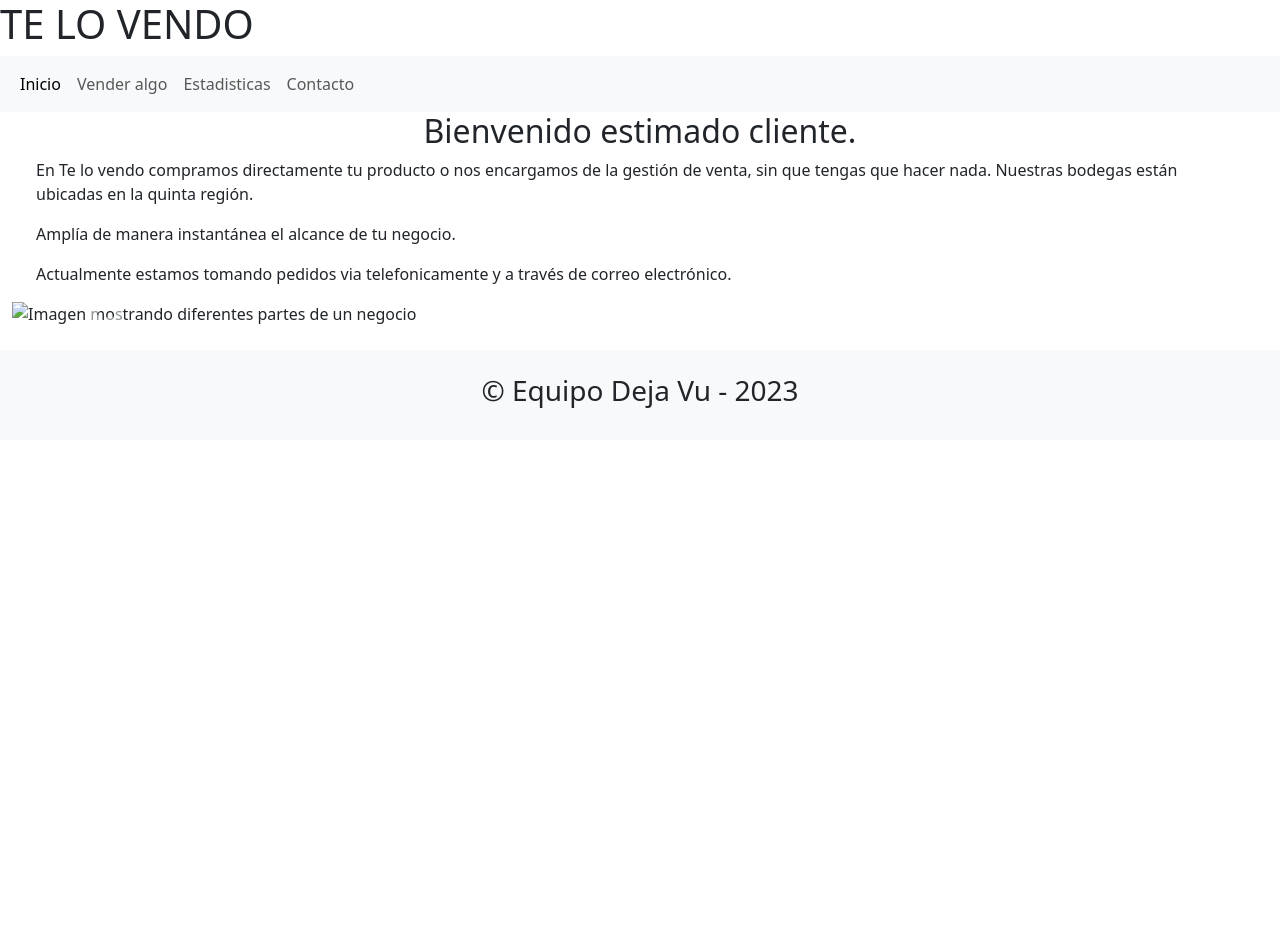
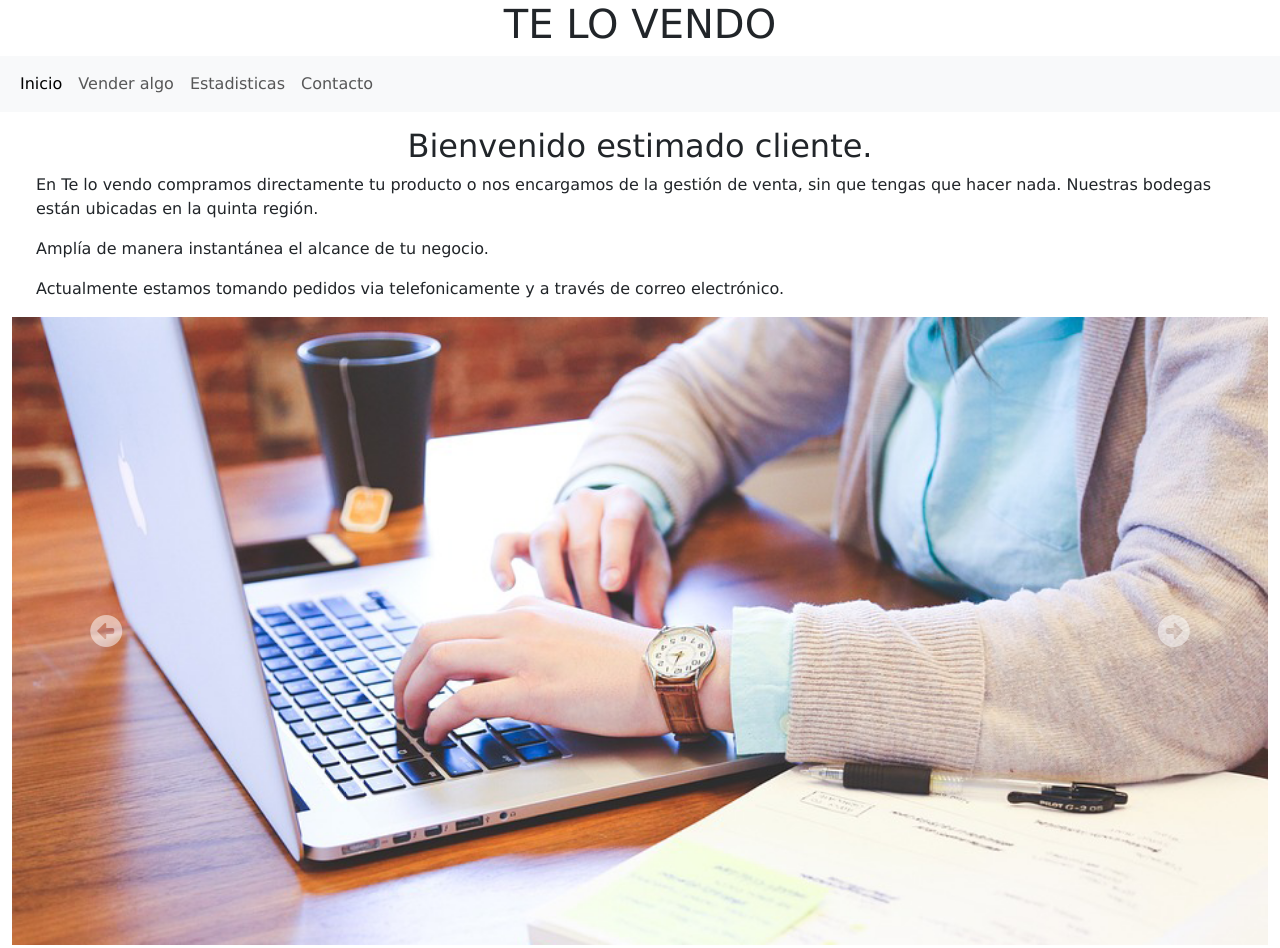
Before and after one commit to owaruuu/Ejercicio-grupal-7, a plain HTML site: page index.html in a window 1280 px wide. Shown: the top 948 px of the page. Before the commit the page ends 800 px from the top, so only its background shows below. Drawn offline with nearby package versions, Linux system fonts and the light colour scheme; the site is published under a folder, as on GitHub Pages, so addresses that start at the root find nothing.

Commit message:
fix local path

```diff
--- a/assets/js/estadisticas.js
+++ b/assets/js/estadisticas.js
@@ -3,7 +3,7 @@ $(document).ready(function () {
         responsive: true,
         language: {
             url: '//cdn.datatables.net/plug-ins/1.13.4/i18n/es-CL.json',
-        }, ajax: 'assets/data/data.json',
+        }, ajax: './assets/data/data.json',
         columns: [
             { data: 'id' },
             { data: 'first_name' },
--- a/index.html
+++ b/index.html
@@ -8,7 +8,7 @@
   <title>Te lo vendo</title>
   <link href="https://cdn.jsdelivr.net/npm/bootstrap@5.3.0-alpha3/dist/css/bootstrap.min.css" rel="stylesheet"
     integrity="sha384-KK94CHFLLe+nY2dmCWGMq91rCGa5gtU4mk92HdvYe+M/SXH301p5ILy+dN9+nJOZ" crossorigin="anonymous">
-  <link rel="stylesheet" href="/assets/css/style.css">
+  <link rel="stylesheet" href="./assets/css/style.css">
   <script src="https://kit.fontawesome.com/6721ab6409.js" crossorigin="anonymous"></script>
 </head>
 
@@ -25,16 +25,16 @@
       <div class="collapse navbar-collapse" id="navbarNav">
         <ul class="navbar-nav">
           <li class="nav-item">
-            <a class="nav-link active" aria-current="page" href="/index.html">Inicio</a>
+            <a class="nav-link active" aria-current="page" href="./index.html">Inicio</a>
           </li>
           <li class="nav-item">
-            <a class="nav-link" href="/venderAlgo.html">Vender algo</a>
+            <a class="nav-link" href="./venderAlgo.html">Vender algo</a>
           </li>
           <li class="nav-item">
-            <a class="nav-link" href="/estadísticas.html">Estadisticas</a>
+            <a class="nav-link" href="./estadísticas.html">Estadisticas</a>
           </li>
           <li class="nav-item">
-            <a class="nav-link" href="/contacto.html">Contacto</a>
+            <a class="nav-link" href="./contacto.html">Contacto</a>
           </li>
         </ul>
       </div>
@@ -56,12 +56,12 @@
 
         <div class="carousel-inner">
           <div class="carousel-item active">
-            <img src="/assets/img/student-849825_960_720_slim.png"
+            <img src="./assets/img/student-849825_960_720_slim.png"
             alt="Imagen mostrando diferentes partes de un negocio" class="d-block w-100 img-fluid">
           </div>
 
           <div class="carousel-item">
-            <img src="/assets/img/royalties.png" alt="Imagen mostrando dinero y un contrato" class="d-block w-100">
+            <img src="./assets/img/royalties.png" alt="Imagen mostrando dinero y un contrato" class="d-block w-100">
           </div>
         </div>
         <button class="carousel-control-prev" type="button" data-bs-target="#carouselExampleControls" data-bs-slide="prev">
@@ -84,7 +84,7 @@
     integrity="sha384-Y4oOpwW3duJdCWv5ly8SCFYWqFDsfob/3GkgExXKV4idmbt98QcxXYs9UoXAB7BZ"
     crossorigin="anonymous">
   </script>
-  <script src="/assets/js/funciones.js"></script>
+  <script src="./assets/js/funciones.js"></script>
 
 </body>
 
```
Also changed, not shown: estadísticas.html (+2 -2 lines).
